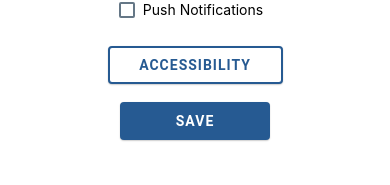
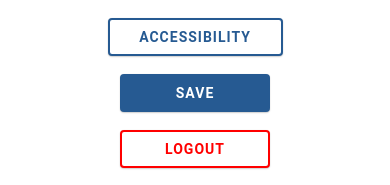
Before and after one commit to ETS-ReactNative4/Challenge.me, a React Native app in the folder frontend/: screen /Profile in a window 390 px wide. Shown: the part 656-841 px from the top of the page. Built offline with nearby package versions, Linux system fonts and the light colour scheme.

Commit message:
Added Logout Button

```diff
--- a/frontend/components/Profile.js
+++ b/frontend/components/Profile.js
@@ -63,6 +63,14 @@ const styles = StyleSheet.create({
         borderWidth: 2,
         backgroundColor: '#265A92',
         borderColor: '#265A92',
+        boxShadow: "4px 4px 5px lightblue",
+        width: 150,
+    },
+    logoutButton: {
+        backgroundColor: '#FFFFFF',
+        borderStyle: 'solid',
+        borderWidth: 2,
+        borderColor: 'red',
         boxShadow: "4px 4px 5px lightblue",
         width: 150,
     },
@@ -133,6 +141,8 @@ const Profile = ({navigation}) => {
             <Button style = {styles.registerButton} labelStyle = {{color: "#265A92", fontWeight: 'bold'}} mode = "contained" onPress={() => navigation.navigate("Accessibility")}>Accessibility</Button>
             <br></br>
             <Button style={styles.button} labelStyle = {{fontWeight: 'bold'}} mode = "contained" onPress={updateSettings}> Save </Button>
+            <br></br>
+            <Button style = {styles.logoutButton} labelStyle = {{color: "red", fontWeight: 'bold'}} mode = "contained" onPress={() => navigation.navigate("Login")}>Logout</Button>
 
         </View>
     )
```
